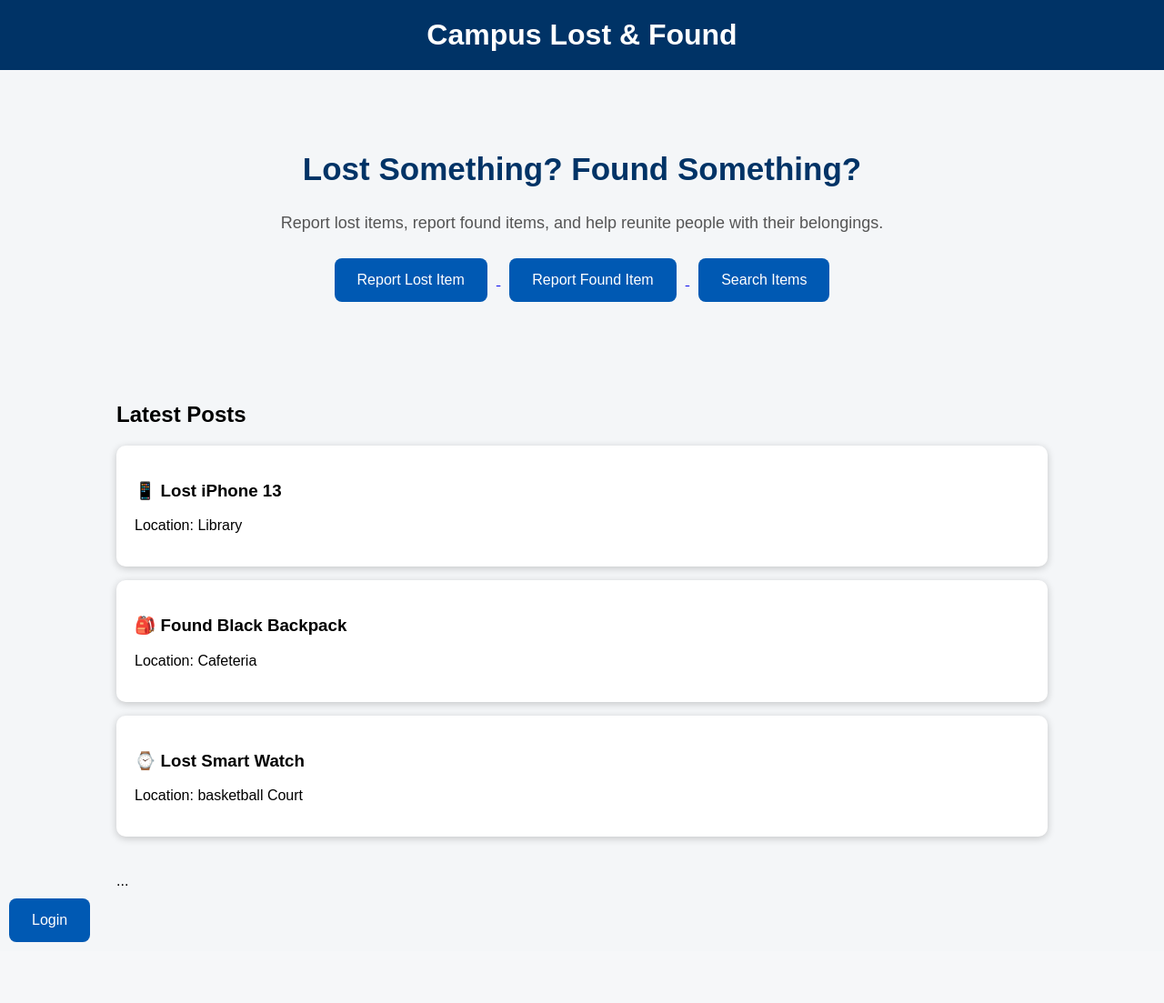
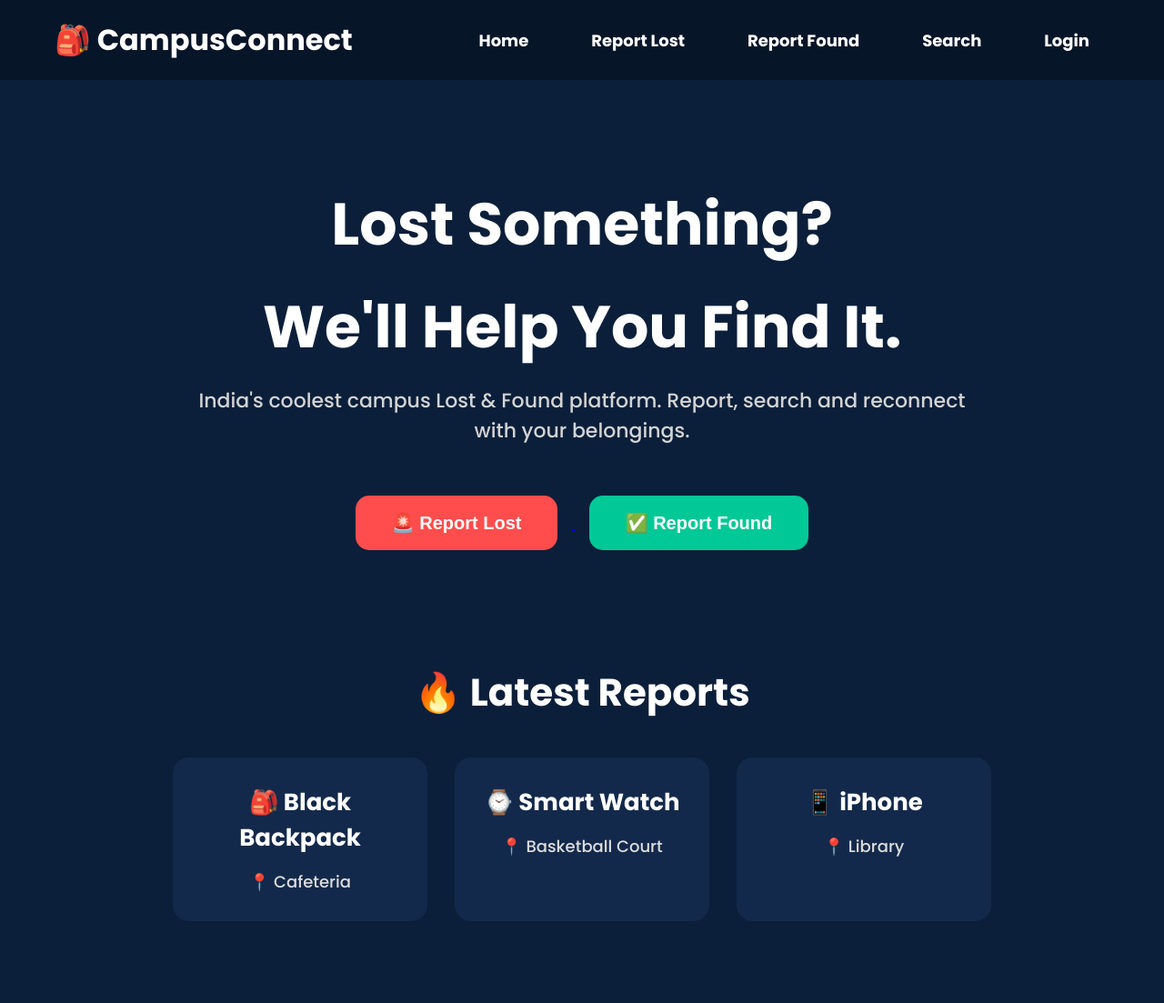
Before and after one commit to Monguse15/CampusLostFound, a Flask app: page / in a window 1280 px wide. Shown: the whole page at 91% size. Before the commit the page ends 1036 px from the top, so only its background shows below. Run offline with Flask 3, Linux system fonts and the light colour scheme.

Commit message:
Updated home page and report pages

```diff
--- a/static/style.css
+++ b/static/style.css
@@ -0,0 +1,268 @@
+/* Google Font */
+@import url('https://fonts.googleapis.com/css2?family=Poppins:wght@300;500;700&display=swap');
+
+*{
+    margin:0;
+    padding:0;
+    box-sizing:border-box;
+}
+
+body{
+    font-family:'Poppins',sans-serif;
+    background:#0B1F3A;      /* Midnight Blue */
+    color:white;
+}
+
+/* ---------------- NAVBAR ---------------- */
+
+.navbar{
+    display:flex;
+    justify-content:space-between;
+    align-items:center;
+
+    padding:20px 60px;
+    background:#071528;
+}
+
+.logo{
+    font-size:32px;
+    font-weight:700;
+}
+
+.nav-links{
+    list-style:none;
+    display:flex;
+    gap:25px;
+}
+
+.nav-links a{
+    text-decoration:none;
+    color:white;
+    font-size:18px;
+    font-weight:600;
+
+    padding:12px 22px;
+    border-radius:12px;
+
+    transition:.3s;
+}
+
+.nav-links a:hover{
+    background:#4F46E5;
+}
+
+/* ---------------- HERO ---------------- */
+
+.hero{
+    text-align:center;
+    margin-top:90px;
+    padding:20px;
+}
+
+.hero h1{
+    font-size:65px;
+    margin-bottom:15px;
+}
+
+.hero p{
+    font-size:22px;
+    color:#d4d4d4;
+    width:70%;
+    margin:auto;
+    margin-bottom:40px;
+}
+
+/* ---------------- BUTTONS ---------------- */
+
+.buttons button{
+
+    padding:18px 40px;
+
+    font-size:20px;
+
+    border:none;
+
+    border-radius:15px;
+
+    cursor:pointer;
+
+    margin:15px;
+
+    font-weight:bold;
+
+    transition:.3s;
+}
+
+.lost-btn{
+    background:#ff4d4d;
+    color:white;
+}
+
+.found-btn{
+    background:#00c896;
+    color:white;
+}
+
+.buttons button:hover{
+    transform:scale(1.08);
+}
+
+/* ---------------- POSTS ---------------- */
+
+.posts{
+    margin:90px auto;
+    width:90%;
+}
+
+.posts h2{
+    text-align:center;
+    font-size:42px;
+    margin-bottom:40px;
+}
+
+.cards{
+
+    display:flex;
+
+    justify-content:center;
+
+    gap:30px;
+
+    flex-wrap:wrap;
+
+}
+
+.card{
+
+    background:#13294B;
+
+    width:280px;
+
+    padding:30px;
+
+    border-radius:18px;
+
+    text-align:center;
+
+    transition:.3s;
+}
+
+.card:hover{
+
+    transform:translateY(-10px);
+
+    background:#1D3D6B;
+}
+
+.card h3{
+
+    margin-bottom:15px;
+
+    font-size:26px;
+}
+
+.card p{
+
+    color:#dddddd;
+
+    font-size:18px;
+}
+
+/* ================= FORM PAGE ================= */
+
+.form-container{
+
+    width:700px;
+
+    margin:70px auto;
+
+    padding:40px;
+
+    background:rgba(255,255,255,0.08);
+
+    border-radius:25px;
+
+    backdrop-filter:blur(18px);
+
+    box-shadow:0 10px 35px rgba(0,0,0,.4);
+
+}
+
+.form-container h1{
+
+    text-align:center;
+
+    margin-bottom:35px;
+
+    font-size:42px;
+}
+
+form{
+
+    display:flex;
+
+    flex-direction:column;
+}
+
+label{
+
+    margin-top:18px;
+
+    margin-bottom:8px;
+
+    font-size:20px;
+
+    font-weight:600;
+}
+
+input,
+textarea,
+select{
+
+    padding:16px;
+
+    border:none;
+
+    border-radius:12px;
+
+    font-size:18px;
+
+    background:#f5f5f5;
+
+    outline:none;
+}
+
+textarea{
+
+    resize:none;
+}
+
+button{
+
+    margin-top:35px;
+
+    padding:18px;
+
+    border:none;
+
+    border-radius:15px;
+
+    background:#5b5df0;
+
+    color:white;
+
+    font-size:20px;
+
+    font-weight:bold;
+
+    cursor:pointer;
+
+    transition:.3s;
+}
+
+button:hover{
+
+    background:#4044d4;
+
+    transform:scale(1.03);
+}
--- a/templates/home.html
+++ b/templates/home.html
@@ -1,145 +1,92 @@
+<link rel="stylesheet" href="{{ url_for('static', filename='style.css') }}">
+
+
 <!DOCTYPE html>
 <html lang="en">
 
 <head>
     <meta charset="UTF-8">
     <meta name="viewport" content="width=device-width, initial-scale=1.0">
-    <title>Campus Lost & Found</title>
 
-    <style>
+    <title>CampusConnect</title>
 
-        body{
-            margin:0;
-            font-family:Arial, Helvetica, sans-serif;
-            background:#f4f6f8;
-        }
-
-        header{
-            background:#003366;
-            color:white;
-            padding:20px;
-            text-align:center;
-        }
-
-        h1{
-            margin:0;
-        }
-
-        .hero{
-            text-align:center;
-            padding:60px;
-        }
-
-        .hero h2{
-            color:#003366;
-            font-size:35px;
-        }
-
-        .hero p{
-            font-size:18px;
-            color:#555;
-        }
-
-        button{
-            background:#0059b3;
-            color:white;
-            border:none;
-            padding:15px 25px;
-            margin:10px;
-            border-radius:8px;
-            font-size:16px;
-            cursor:pointer;
-        }
-
-        button:hover{
-            background:#003d80;
-        }
-
-        .posts{
-            width:80%;
-            margin:auto;
-            margin-top:40px;
-        }
-
-        .card{
-            background:white;
-            padding:20px;
-            margin:15px 0;
-            border-radius:10px;
-            box-shadow:0px 2px 8px rgba(0,0,0,0.2);
-        }
-
-    </style>
-
+    <link rel="stylesheet" href="{{ url_for('static', filename='style.css') }}">
 </head>
 
 <body>
 
-<header>
+    <!-- Navigation Bar -->
+    <nav class="navbar">
 
-    <h1>Campus Lost & Found</h1>
+        <h2 class="logo">🎒 CampusConnect</h2>
 
-</header>
+        <ul class="nav-links">
+            <li><a href="/">Home</a></li>
+            <li><a href="/report-lost">Report Lost</a></li>
+            <li><a href="/report-found">Report Found</a></li>
+            <li><a href="/search">Search</a></li>
+            <li><a href="/login">Login</a></li>
+        </ul>
 
-<div class="hero">
+    </nav>
 
-    <h2>Lost Something? Found Something?</h2>
 
-    <p>
-        Report lost items, report found items, and help reunite people with their belongings.
-    </p>
+    <!-- Hero Section -->
 
-    <a href="/report-lost">
-    <button>Report Lost Item</button>
-</a>
+    <section class="hero">
 
-    <a href="/report-found">
-    <button>Report Found Item</button>
-</a>
+        <h1>Lost Something?</h1>
 
-   <a href="/search">
-    <button>Search Items</button>
-</a>
+        <h1>We'll Help You Find It.</h1>
 
-</div>
+        <p>
+            India's coolest campus Lost & Found platform.
+            Report, search and reconnect with your belongings.
+        </p>
 
-<div class="posts">
+        <div class="buttons">
 
-<h2>Latest Posts</h2>
+            <a href="/report-lost">
+                <button class="lost-btn">🚨 Report Lost</button>
+            </a>
 
-<div class="card">
+            <a href="/report-found">
+                <button class="found-btn">✅ Report Found</button>
+            </a>
 
-<h3>📱 Lost iPhone 13</h3>
+        </div>
 
-<p>Location: Library</p>
+    </section>
 
-</div>
 
-<div class="card">
+    <!-- Latest Posts -->
 
-<h3>🎒 Found Black Backpack</h3>
+    <section class="posts">
 
-<p>Location: Cafeteria</p>
+        <h2>🔥 Latest Reports</h2>
 
-</div>
+        <div class="cards">
 
-<div class="card">
+            <div class="card">
+                <h3>🎒 Black Backpack</h3>
+                <p>📍 Cafeteria</p>
+            </div>
 
-<h3>⌚ Lost Smart Watch</h3>
+            <div class="card">
+                <h3>⌚ Smart Watch</h3>
+                <p>📍 Basketball Court</p>
+            </div>
 
-<p>Location: basketball Court</p>
+            <div class="card">
+                <h3>📱 iPhone</h3>
+                <p>📍 Library</p>
+            </div>
 
-</div>
+        </div>
 
-</div>
+    </section>
 
-<div class="posts">
-    ...
-</div>
-
-<a href="/login">
-    <button>Login</button>
-</a>
 
 </body>
+
 </html>
```
Also changed, not shown: templates/report_found.html (+32 -35 lines), templates/report_lost.html (+37 -30 lines).
